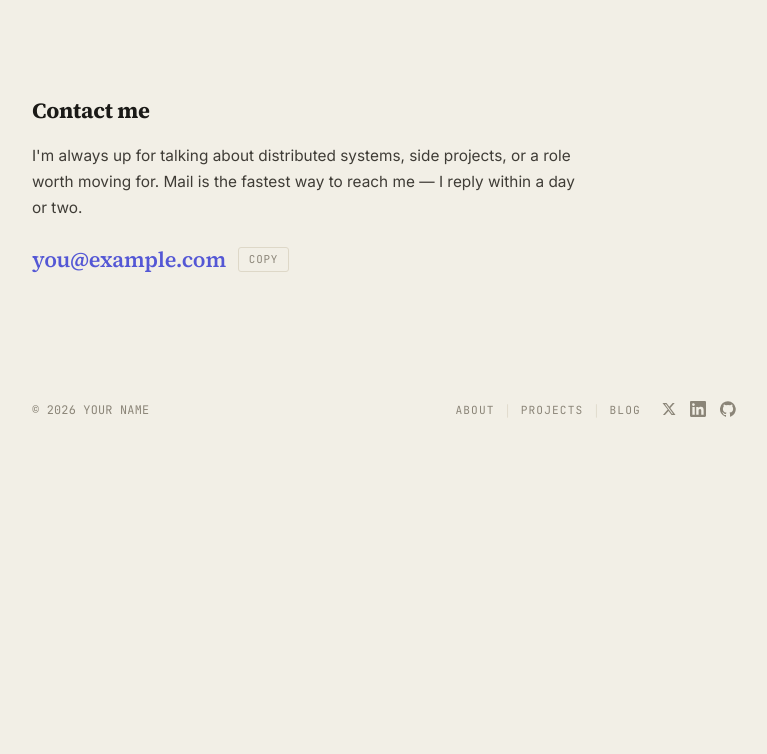
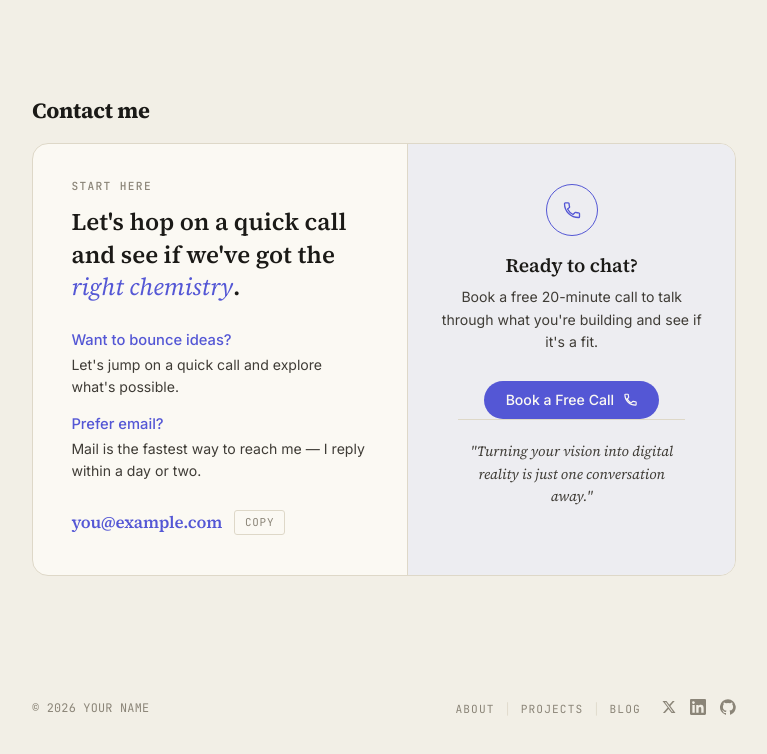
Before and after one commit to Ridzzz0Alam/portfolio04, a plain HTML site: page index.html in a window 1280 px wide. Shown: the part 4300-5054 px from the top of the page, without its empty margins (256-1023 px from the left). Before the commit the page ends 4772 px from the top, so only its background shows below. Drawn offline with Linux system fonts and the light colour scheme; no server answers.

Commit message:
Added and removed items

```diff
--- a/index.html
+++ b/index.html
@@ -3,7 +3,7 @@
   <head>
     <meta charset="utf-8" />
     <meta name="viewport" content="width=device-width, initial-scale=1" />
-    <title>Your Name</title>
+    <title>Ridwan Alam</title>
     <meta
       name="description"
       content="I build backend systems and write about them."
@@ -716,17 +716,34 @@
         </section>
 
         <!-- CONTACT ------------------------------------------------------------ -->
+
         <section class="section" id="contact" aria-labelledby="contact-title">
           <div class="section__head">
             <h2 id="contact-title">Contact me</h2>
           </div>
 
-          <div class="contact">
-            <p class="contact__note">
-              I'm always up for talking about distributed systems, side
-              projects, or a role worth moving for. Mail is the fastest way to
-              reach me — I reply within a day or two.
+          <div class="contact-card">
+            <div class="contact-card__intro">
+              <span class="eyebrow">Start here</span>
+              <h3 class="contact-card__headline">
+                Let's hop on a quick call and see if we've got the
+                <em>right chemistry</em>.
+              </h3>
+
+              <ul class="contact-card__points">
+                <li>
+                  <h4>Want to bounce ideas?</h4>
+                  <p>Let's jump on a quick call and explore what's possible.</p>
+                </li>
+
+                <li>
+                  <h4>Prefer email?</h4>
+                  <p>
+                    Mail is the fastest way to reach me — I reply within a day
+                    or two.
                   </p>
+                </li>
+              </ul>
 
               <p class="contact__actions">
                 <a class="mailto" href="mailto:you@example.com"
@@ -741,6 +758,57 @@
                   Copy
                 </button>
               </p>
+            </div>
+
+            <div class="contact-card__cta">
+              <span class="contact-card__icon" aria-hidden="true">
+                <svg viewBox="0 0 24 24" width="20" height="20">
+                  <path
+                    fill="none"
+                    stroke="currentColor"
+                    stroke-width="1.6"
+                    stroke-linecap="round"
+                    stroke-linejoin="round"
+                    d="M6.6 10.8a15.7 15.7 0 0 0 6.6 6.6l2.2-2.2a1 1 0 0 1 1.02-.24c1.12.37 2.33.57 3.58.57a1 1 0 0 1 1 1V20a1 1 0 0 1-1 1C10.4 21 3 13.6 3 4.5A1 1 0 0 1 4 3.5h3.5a1 1 0 0 1 1 1c0 1.25.2 2.46.57 3.58a1 1 0 0 1-.24 1.02L6.6 10.8Z"
+                  />
+                </svg>
+              </span>
+
+              <h3>Ready to chat?</h3>
+              <p>
+                Book a free 20-minute call to talk through what you're building
+                and see if it's a fit.
+              </p>
+
+              <a
+                class="btn"
+                href="https://cal.com/"
+                target="_blank"
+                rel="noopener"
+              >
+                Book a Free Call
+                <svg
+                  viewBox="0 0 24 24"
+                  width="15"
+                  height="15"
+                  aria-hidden="true"
+                >
+                  <path
+                    fill="none"
+                    stroke="currentColor"
+                    stroke-width="1.8"
+                    stroke-linecap="round"
+                    stroke-linejoin="round"
+                    d="M6.6 10.8a15.7 15.7 0 0 0 6.6 6.6l2.2-2.2a1 1 0 0 1 1.02-.24c1.12.37 2.33.57 3.58.57a1 1 0 0 1 1 1V20a1 1 0 0 1-1 1C10.4 21 3 13.6 3 4.5A1 1 0 0 1 4 3.5h3.5a1 1 0 0 1 1 1c0 1.25.2 2.46.57 3.58a1 1 0 0 1-.24 1.02L6.6 10.8Z"
+                  />
+                </svg>
+              </a>
+
+              <p class="contact-card__quote">
+                "Turning your vision into digital reality is just one
+                conversation away."
+              </p>
+            </div>
           </div>
         </section>
       </main>
--- a/styles.css
+++ b/styles.css
@@ -666,6 +666,132 @@ h3 {
   }
 }
 
+/* -------------------------------------------------------------------------
+   ADDED: two-panel call-booking card used inside #contact. Nothing above
+   this point was changed — .contact__note/.contact__actions/.mailto/.copy
+   are left exactly as they were (the email + Copy button now sit inside
+   .contact-card__intro, reusing those same classes). Built entirely from
+   the token set at the top of this file, so it re-colours automatically
+   with the light/dark toggle rather than carrying a fixed palette.
+   ------------------------------------------------------------------------- */
+
+.contact-card {
+  display: grid;
+  grid-template-columns: 1.15fr 1fr;
+  border: 1px solid var(--rule);
+  border-radius: 16px;
+  overflow: hidden;
+  background: var(--panel);
+}
+
+.contact-card__intro {
+  padding: 2.3rem 2.4rem;
+  border-right: 1px solid var(--rule);
+
+  & .mailto {
+    font-size: 1.05rem;
+  }
+}
+
+.eyebrow {
+  display: block;
+  margin: 0 0 0.9rem;
+  font: 500 0.7rem/1 var(--mono);
+  text-transform: uppercase;
+  letter-spacing: 0.12em;
+  color: var(--faint);
+}
+
+.contact-card__headline {
+  max-width: 30ch;
+  margin: 0 0 1.7rem;
+  font: 600 1.5rem/1.35 var(--serif);
+  color: var(--ink);
+
+  & em {
+    font-style: italic;
+    color: var(--accent);
+  }
+}
+
+.contact-card__points {
+  display: grid;
+  gap: 1.1rem;
+  margin: 0 0 1.7rem;
+  padding: 0;
+  list-style: none;
+
+  & h4 {
+    margin: 0 0 0.25rem;
+    font: 600 0.92rem/1.3 var(--sans);
+    color: var(--accent);
+  }
+  & p {
+    margin: 0;
+    font-size: 0.88rem;
+    line-height: 1.55;
+    color: var(--ink-soft);
+  }
+}
+
+.contact-card__cta {
+  display: flex;
+  flex-direction: column;
+  align-items: center;
+  padding: 2.5rem 2rem;
+  text-align: center;
+  background: color-mix(in oklab, var(--panel) 88%, var(--accent) 7%);
+
+  & h3 {
+    margin: 1.1rem 0 0.5rem;
+    font: 600 1.2rem/1.3 var(--serif);
+    color: var(--ink);
+  }
+  & > p {
+    max-width: 30ch;
+    margin: 0 0 1.7rem;
+    font-size: 0.88rem;
+    line-height: 1.6;
+    color: var(--ink-soft);
+  }
+}
+
+.contact-card__icon {
+  display: grid;
+  place-items: center;
+  width: 52px;
+  height: 52px;
+  border: 1px solid var(--accent);
+  border-radius: 999px;
+  color: var(--accent);
+}
+
+.btn {
+  display: inline-flex;
+  align-items: center;
+  gap: 0.55rem;
+  padding: 0.7rem 1.35rem;
+  border-radius: 999px;
+  background: var(--accent);
+  color: var(--panel);
+  font: 500 0.88rem/1 var(--sans);
+  text-decoration: none;
+  transition: opacity 0.15s ease;
+
+  &:hover {
+    opacity: 0.88;
+  }
+}
+
+.contact-card__quote {
+  max-width: 30ch;
+  margin: 1.7rem 0 0;
+  padding-top: 1.3rem;
+  border-top: 1px solid var(--rule);
+  font: italic 400 0.8rem/1.5 var(--serif);
+  color: var(--faint);
+}
+
 /* =========================================================================
    Colophon
    ========================================================================= */
@@ -777,6 +903,15 @@ h3 {
     gap: 0.3rem;
   }
 
+  /* ADDED: stack the contact card into one column on small screens. */
+  .contact-card {
+    grid-template-columns: minmax(0, 1fr);
+  }
+  .contact-card__intro {
+    border-right: 0;
+    border-bottom: 1px solid var(--rule);
+  }
+
   .colophon {
     justify-content: flex-start;
   }
```
Also changed, not shown: Screenshot.png (deleted). Lines whose indentation alone changed are shown as unchanged.
